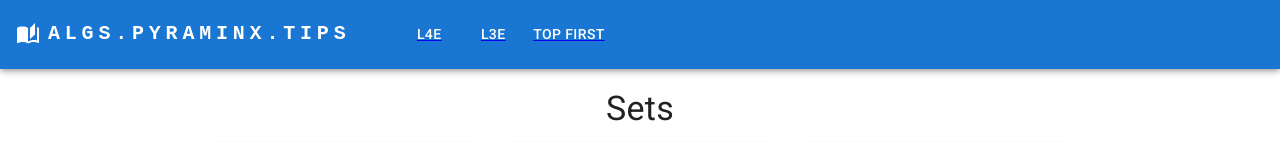
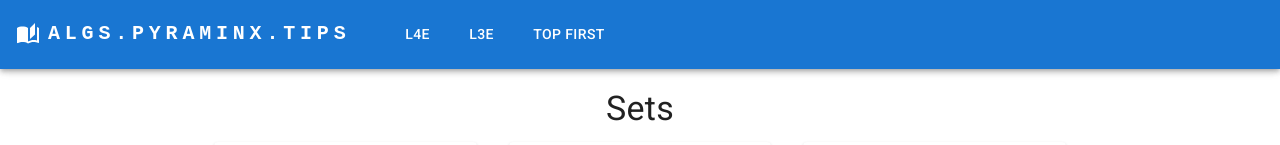
Before and after one commit to Odder/algs.pyraminx.tips, a React (Create React App) app: page / in a window 1280 px wide. Shown: the top 145 px of the page. Built offline with nearby package versions, Linux system fonts and the light colour scheme.

Commit message:
:bug: Fixed a bug with the appBar linking

```diff
--- a/src/components/Navigation.tsx
+++ b/src/components/Navigation.tsx
@@ -90,15 +90,14 @@ export default function Navigation() {
         <Container maxWidth="md">
           <Box sx={{ flexGrow: 1, display: { xs: 'none', md: 'flex' } }}>
             {pages.map((page) => (
-            <Link to={`/sets/${page.id}`}
-                key={page.id}>
               <Button
+                href={`/sets/${page.id}`}
+                key={page.id}
                 onClick={() => handleCloseNavMenu(page.id)}
                 sx={{ my: 2, color: 'white', display: 'block' }}
               >
                 {page.name}
               </Button>
-              </Link>
             ))}
           </Box></Container>
       </Toolbar>
```
Lines whose indentation alone changed are shown as unchanged.
